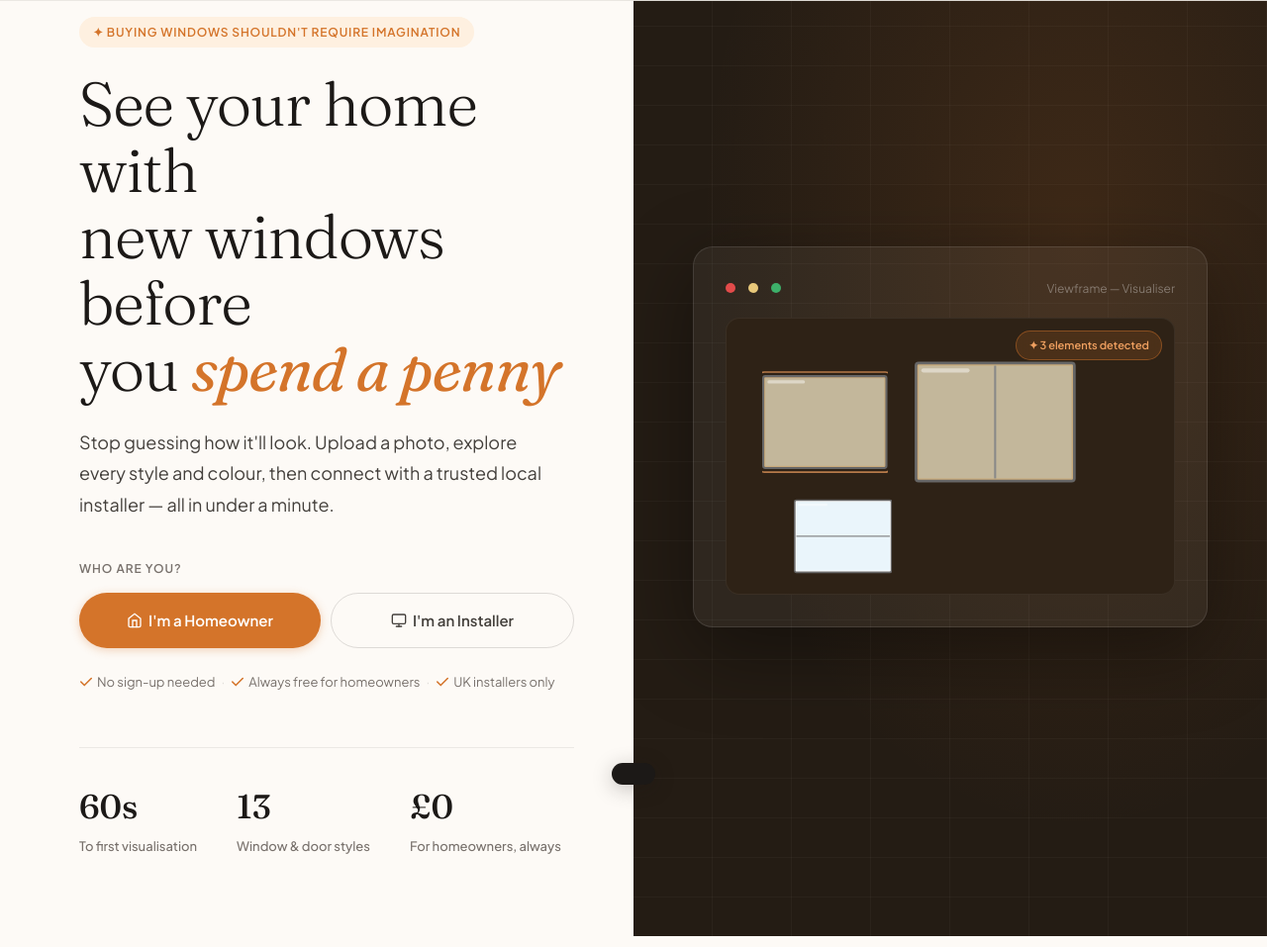
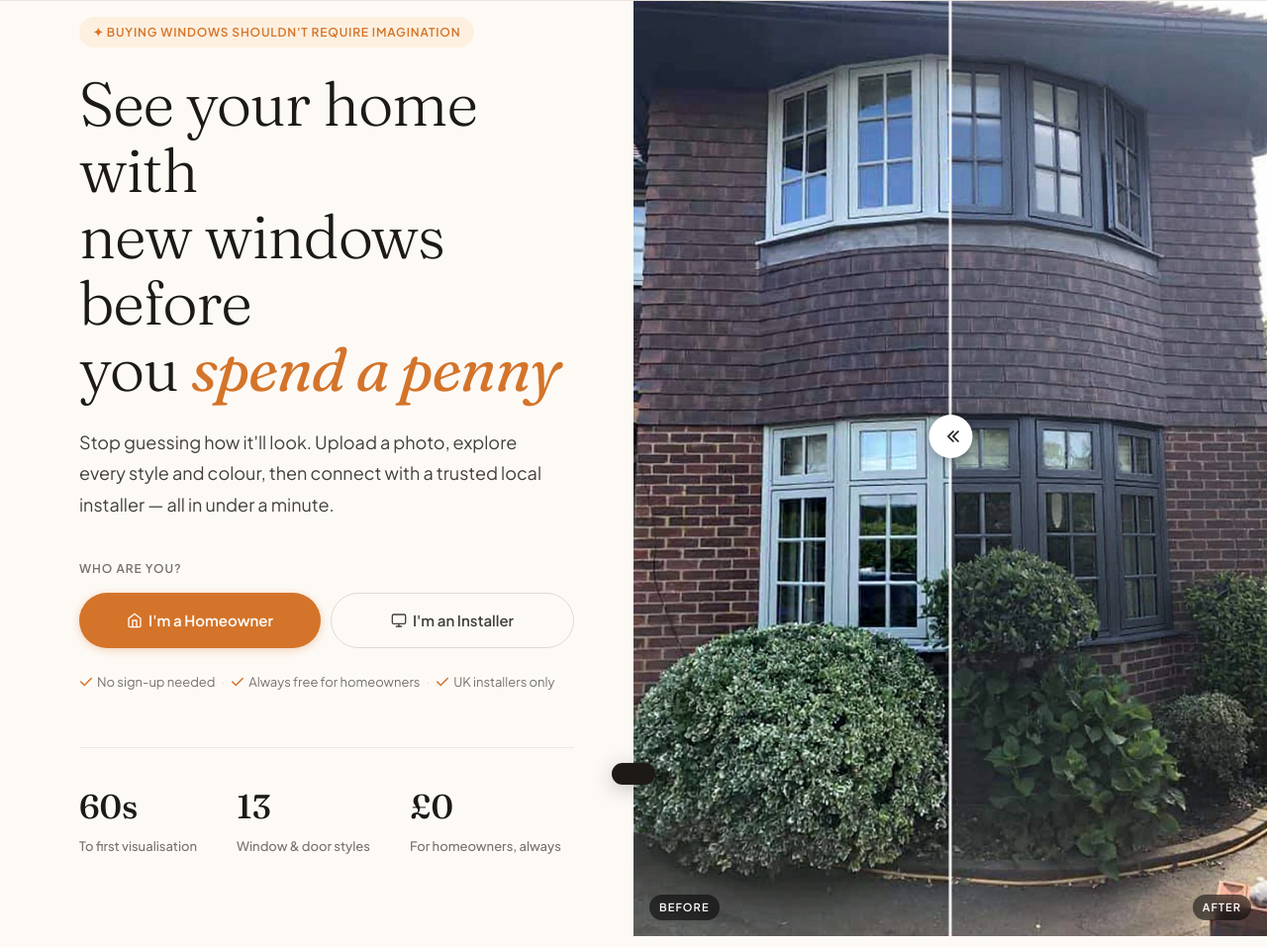
Before and after one commit to mws2871991-max/VIEWFRAME, a website: page public/index.html in a window 1280 px wide. Shown: the part 63-1020 px from the top of the page at 99% size. Drawn offline with nearby package versions, Linux system fonts and the light colour scheme.

Commit message:
Replace hero demo boxes with before/after photo slider
The animated window mockup was confusing users — replaced with the
real hero-before/hero-after photos as a draggable slider directly
in the hero, so the first thing visitors see is a real house.

Co-Authored-By: Claude Sonnet 4.6 <noreply@anthropic.com>

```diff
--- a/public/index.html
+++ b/public/index.html
@@ -184,6 +184,32 @@ nav {
     repeating-linear-gradient(90deg, transparent, transparent 79px, rgba(255,255,255,0.03) 79px, rgba(255,255,255,0.03) 80px);
   background-color: #241C14;
 }
+/* Hero before/after */
+.hero-ba-wrap {
+  position: relative; z-index: 2; width: 100%; height: 100%;
+  display: flex; align-items: stretch;
+}
+.hero-ba-wrap img {
+  position: absolute; inset: 0; width: 100%; height: 100%; object-fit: cover; display: block;
+}
+.hero-ba-wrap .hba-before { clip-path: inset(0 50% 0 0); }
+.hero-ba-handle {
+  position: absolute; top: 0; bottom: 0; left: 50%; z-index: 4;
+  width: 3px; background: rgba(255,255,255,0.9); transform: translateX(-50%);
+  cursor: ew-resize; touch-action: none;
+}
+.hero-ba-circle {
+  position: absolute; top: 50%; left: 50%; transform: translate(-50%,-50%);
+  width: 44px; height: 44px; border-radius: 50%;
+  background: #fff; box-shadow: 0 2px 12px rgba(0,0,0,0.3);
+  display: flex; align-items: center; justify-content: center;
+}
+.hero-ba-circle svg { width: 20px; height: 20px; stroke: var(--ink); fill: none; stroke-width: 2; stroke-linecap: round; }
+.hba-lbl {
+  position: absolute; bottom: 16px; z-index: 5;
+  background: rgba(0,0,0,0.55); color: #fff; font-size: 11px; font-weight: 700;
+  letter-spacing: 0.1em; padding: 4px 10px; border-radius: 100px; backdrop-filter: blur(6px);
+}
 .hero-demo-wrap { position: relative; z-index: 2; padding: 60px; width: 100%; }
 .hero-demo-inner {
   background: rgba(255,255,255,0.05); border: 1px solid rgba(255,255,255,0.1);
@@ -811,20 +837,16 @@ footer { background: var(--paper-warm); border-top: 1px solid var(--rule); }
     </div>
   </div>
   <div class="hero-right">
-    <div class="hero-wall"></div>
-    <div class="hero-demo-wrap">
-      <div class="hero-demo-inner">
-        <div class="demo-toolbar">
-          <div class="demo-dot" style="background:#E24B4A"></div>
-          <div class="demo-dot" style="background:#E8C87A;margin-left:5px"></div>
-          <div class="demo-dot" style="background:#3DB06A;margin-left:5px"></div>
-          <span class="demo-label">Viewframe — Visualiser</span>
-        </div>
-        <div class="demo-canvas" id="hero-canvas">
-          <div class="detect-chip" id="detect-chip" style="display:none">✦ 3 elements detected</div>
-          <!-- Windows rendered by JS -->
-        </div>
-      </div>
+    <div class="hero-ba-wrap" id="hero-ba-wrap">
+      <img src="hero-after.jpg" alt="After — anthracite windows">
+      <img src="hero-before.jpg" class="hba-before" id="hba-before" alt="Before — original windows">
+      <div class="hero-ba-handle" id="hba-handle">
+        <div class="hero-ba-circle">
+          <svg viewBox="0 0 24 24"><polyline points="15 18 9 12 15 6"/><polyline points="9 6 3 12 9 18" transform="translate(12,0)"/></svg>
+        </div>
+      </div>
+      <span class="hba-lbl" style="left:16px">BEFORE</span>
+      <span class="hba-lbl" style="right:16px">AFTER</span>
     </div>
   </div>
 </section>
@@ -2700,6 +2722,27 @@ window.addEventListener('resize',()=>{
   window.addEventListener('touchmove',e=>{if(dragging)setPos(e.touches[0].clientX);},{passive:true});
   window.addEventListener('touchend',()=>dragging=false);
 })();
+
+// Hero before/after slider
+(function(){
+  const wrap=document.getElementById('hero-ba-wrap');
+  const handle=document.getElementById('hba-handle');
+  const before=document.getElementById('hba-before');
+  if(!wrap||!handle||!before)return;
+  function setPos(x){
+    const r=wrap.getBoundingClientRect();
+    const pct=Math.min(100,Math.max(0,(x-r.left)/r.width*100));
+    before.style.clipPath=`inset(0 ${100-pct}% 0 0)`;
+    handle.style.left=pct+'%';
+  }
+  let dragging=false;
+  handle.addEventListener('mousedown',e=>{dragging=true;e.preventDefault();});
+  window.addEventListener('mousemove',e=>{if(dragging)setPos(e.clientX);});
+  window.addEventListener('mouseup',()=>dragging=false);
+  handle.addEventListener('touchstart',e=>{dragging=true;e.preventDefault();},{passive:false});
+  window.addEventListener('touchmove',e=>{if(dragging)setPos(e.touches[0].clientX);},{passive:true});
+  window.addEventListener('touchend',()=>dragging=false);
+})();
 </script>
 </body>
 </html>
```
